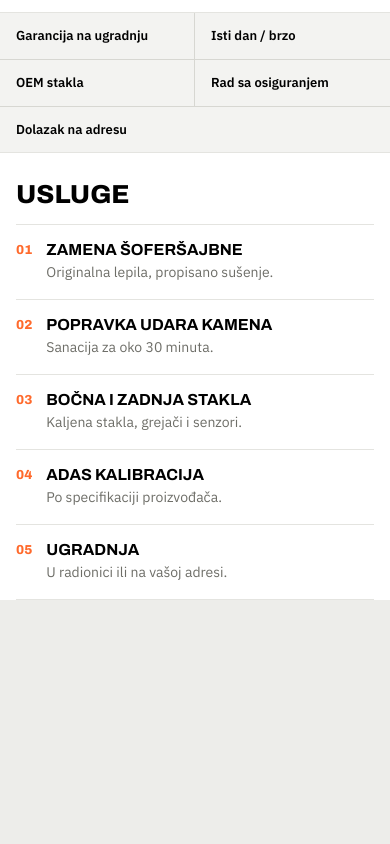
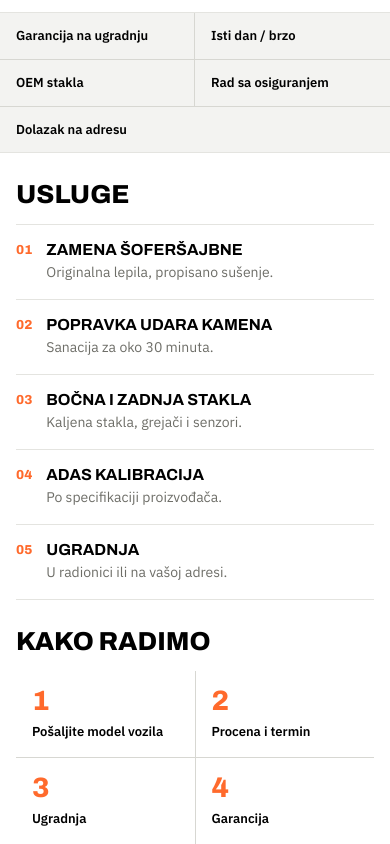
Before and after one commit to jovmarko11/staklo-centar-website, a Next.js app: page / in a window 390 px wide. Shown: the part 680-1524 px from the top of the page. Before the commit the page ends 1280 px from the top, so only its background shows below. Built offline with nearby package versions, Linux system fonts and the light colour scheme.

Commit message:
Kako radimo

```diff
--- a/app/page.js
+++ b/app/page.js
@@ -2,6 +2,7 @@ import Header from "@/components/Header";
 import Hero from "@/components/Hero";
 import Features from "@/components/Features";
 import Services from "@/components/Services";
+import Process from "@/components/Process";
 import styles from "./page.module.css";
 
 export default function Home() {
@@ -12,7 +13,8 @@ export default function Home() {
         <Hero />
         <Features />
         <Services />
-        {/* sledeće: Kako radimo, Galerija, Veleprodaja, Zašto mi, Kontakt, Footer */}
+        <Process />
+        {/* sledeće: Galerija, Veleprodaja, Zašto mi, Kontakt, Footer */}
       </main>
     </div>
   );
--- /dev/null
+++ b/components/Process.js
@@ -0,0 +1,26 @@
+import styles from "./Process.module.css";
+
+const steps = [
+  { title: "Pošaljite model vozila", desc: "Marka, model, godina i fotografija oštećenja." },
+  { title: "Procena i termin", desc: "Besplatna procena i slobodan termin, najčešće istog dana." },
+  { title: "Ugradnja", desc: "60–90 minuta, u radionici ili na vašoj adresi." },
+  { title: "Garancija", desc: "Pisana garancija na ugradnju i zaptivanje." },
+];
+
+export default function Process() {
+  return (
+    <section id="kako-radimo" className={styles.process}>
+      <h2 className={styles.title}>Kako radimo</h2>
+
+      <ol className={styles.grid}>
+        {steps.map((step, i) => (
+          <li key={step.title} className={styles.step}>
+            <span className={styles.num}>{i + 1}</span>
+            <h3 className={styles.name}>{step.title}</h3>
+            <p className={styles.desc}>{step.desc}</p>
+          </li>
+        ))}
+      </ol>
+    </section>
+  );
+}
--- /dev/null
+++ b/components/Process.module.css
@@ -0,0 +1,66 @@
+.process {
+  padding: 64px 40px;
+  background: var(--c-bg-alt);
+  border-bottom: 1px solid var(--c-line);
+}
+
+.title {
+  margin-bottom: 34px;
+  font: 800 44px/1.02 var(--f-display);
+}
+
+/* Trik za tanke linije između kartica: pozadina grida je boja linije,
+   gap je 1px, a kartice su bele — kroz razmak "proviri" linija. */
+.grid {
+  list-style: none;
+  margin: 0;
+  padding: 0;
+  display: grid;
+  grid-template-columns: repeat(4, 1fr);
+  gap: 1px;
+  background: var(--c-line-strong);
+}
+
+.step {
+  display: flex;
+  flex-direction: column;
+  gap: 12px;
+  padding: 28px 24px;
+  background: var(--c-bg);
+}
+
+.num {
+  font: 800 42px/1 var(--f-display);
+  color: var(--c-accent);
+}
+
+.name { font: 700 19px var(--f-display); }
+
+.desc {
+  font: 400 14px/1.6 var(--f-body);
+  color: var(--c-ink-3);
+}
+
+/* ============ responsive ============ */
+
+@media (max-width: 900px) {
+  .grid { grid-template-columns: repeat(2, 1fr); }
+}
+
+/* Mobilni — po dizajnu: bela pozadina, 2×2, samo broj + naziv */
+@media (max-width: 720px) {
+  .process {
+    padding: 26px 16px 0;
+    background: var(--c-bg);
+    border-bottom: none;
+  }
+  .title { margin-bottom: 14px; font-size: 26px; line-height: 1.2; }
+
+  .step { gap: 8px; padding: 16px; }
+  .num { font-size: 28px; }
+  .name {
+    font: 600 13px/1.35 var(--f-body);
+    text-transform: none;
+  }
+  .desc { display: none; }
+}
```
